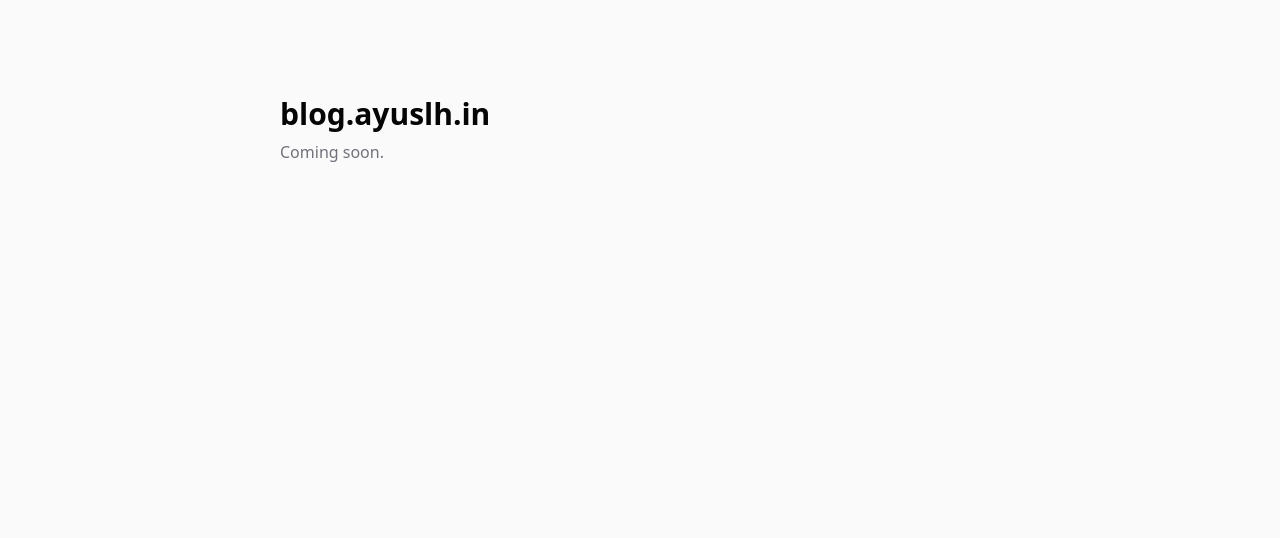
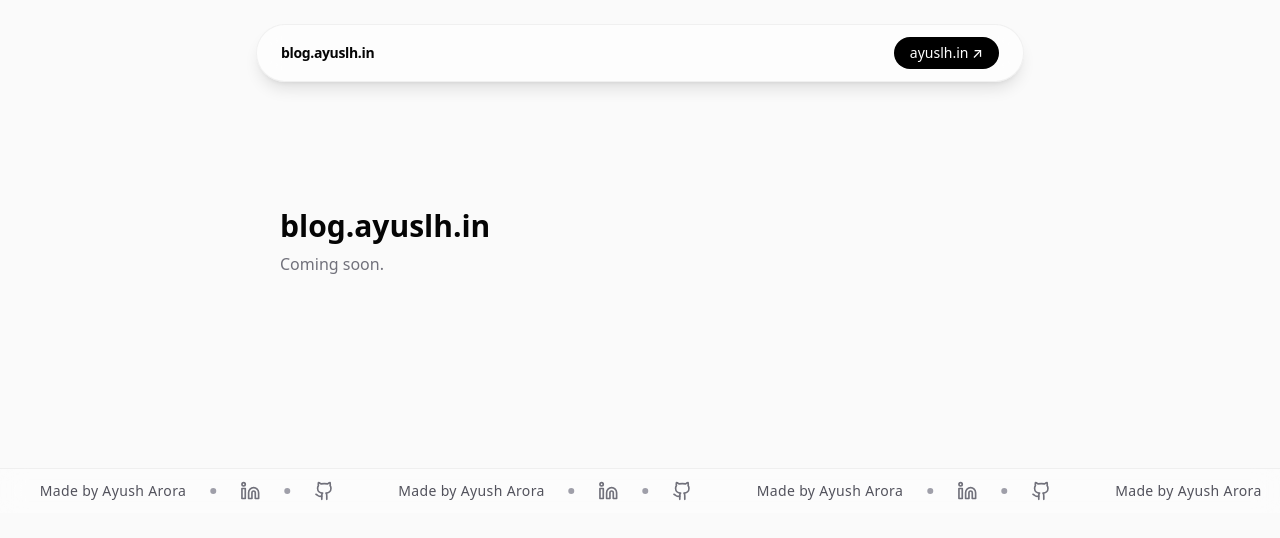
Before and after one commit to ayuslharora/blog-ayuslh, a Next.js app: page / in a window 1280 px wide. Shown: the top 538 px of the page. Built offline with nearby package versions, Linux system fonts and the light colour scheme.

Commit message:
feat: add shared branding (NavBar, Footer) and site-wide JSON-LD

```diff
--- a/src/app/layout.tsx
+++ b/src/app/layout.tsx
@@ -1,5 +1,8 @@
 import type { Metadata } from 'next';
 import './globals.css';
+import NavBar from '../components/NavBar';
+import Footer from '../components/Footer';
+import { serializeJsonLd, buildWebsiteJsonLd } from '../lib/jsonLd';
 
 export const metadata: Metadata = {
   title: {
@@ -14,8 +17,16 @@ export const metadata: Metadata = {
 export default function RootLayout({ children }: { children: React.ReactNode }) {
   return (
     <html lang="en-IN">
+      <head>
+        <script
+          type="application/ld+json"
+          dangerouslySetInnerHTML={{ __html: serializeJsonLd(buildWebsiteJsonLd()) }}
+        />
+      </head>
       <body className="min-h-full flex flex-col antialiased">
-        <main className="w-full relative z-10">{children}</main>
+        <NavBar />
+        <main className="w-full relative z-10 pt-28">{children}</main>
+        <Footer />
       </body>
     </html>
   );
--- /dev/null
+++ b/src/components/Footer.tsx
@@ -0,0 +1,48 @@
+import { Github, Linkedin } from './icons/SocialIcons';
+
+export default function Footer() {
+  const items = new Array(6).fill(null);
+
+  return (
+    <footer className="w-full relative overflow-hidden py-3 border-t border-black/5 bg-white/40 backdrop-blur-md text-sm mt-24">
+      <p className="sr-only">
+        Made by Ayush Arora.{' '}
+        <a href="https://www.linkedin.com/in/ayuslh/" rel="noreferrer">LinkedIn</a>{' '}
+        <a href="https://github.com/ayuslharora" rel="noreferrer">GitHub</a>{' '}
+        <a href="https://ayuslh.in" rel="noreferrer">Portfolio</a>
+      </p>
+
+      <div aria-hidden="true" className="flex w-[200%] animate-marquee">
+        {items.map((_, i) => (
+          <div key={i} className="flex flex-none items-center justify-center gap-6 px-8 whitespace-nowrap">
+            <span className="font-medium tracking-wide text-zinc-600">
+              Made by Ayush Arora
+            </span>
+            <span className="w-1.5 h-1.5 rounded-full bg-zinc-400" />
+            <a
+              href="https://www.linkedin.com/in/ayuslh/"
+              target="_blank"
+              rel="noreferrer"
+              aria-label="LinkedIn"
+              tabIndex={-1}
+              className="text-zinc-500 hover:text-black transition-colors"
+            >
+              <Linkedin className="w-5 h-5" />
+            </a>
+            <span className="w-1.5 h-1.5 rounded-full bg-zinc-400" />
+            <a
+              href="https://github.com/ayuslharora"
+              target="_blank"
+              rel="noreferrer"
+              aria-label="GitHub"
+              tabIndex={-1}
+              className="text-zinc-500 hover:text-black transition-colors"
+            >
+              <Github className="w-5 h-5" />
+            </a>
+          </div>
+        ))}
+      </div>
+    </footer>
+  );
+}
--- /dev/null
+++ b/src/components/NavBar.tsx
@@ -0,0 +1,19 @@
+import Link from 'next/link';
+
+export default function NavBar() {
+  return (
+    <header className="fixed inset-x-0 top-6 z-50 flex justify-center px-4 md:px-0">
+      <div className="flex items-center justify-between w-full max-w-3xl rounded-full bg-white/60 backdrop-blur-md border border-black/5 px-6 py-3 shadow-lg">
+        <Link href="/" className="font-bold text-sm tracking-tight hover:text-amber-500 transition-colors">
+          blog.ayuslh.in
+        </Link>
+        <a
+          href="https://ayuslh.in"
+          className="px-4 py-1.5 rounded-full text-sm font-medium bg-black text-white hover:bg-black/80 transition-colors"
+        >
+          ayuslh.in ↗
+        </a>
+      </div>
+    </header>
+  );
+}
--- /dev/null
+++ b/src/components/icons/SocialIcons.tsx
@@ -0,0 +1,44 @@
+import React from 'react';
+
+interface IconProps extends React.SVGProps<SVGSVGElement> {
+  className?: string;
+}
+
+export const Github = ({ className, ...props }: IconProps) => (
+  <svg
+    xmlns="http://www.w3.org/2000/svg"
+    width="24"
+    height="24"
+    viewBox="0 0 24 24"
+    fill="none"
+    stroke="currentColor"
+    strokeWidth="2"
+    strokeLinecap="round"
+    strokeLinejoin="round"
+    className={className}
+    {...props}
+  >
+    <path d="M15 22v-4a4.8 4.8 0 0 0-1-3.5c3 0 6-2 6-5.5.08-1.25-.27-2.48-1-3.5.28-1.15.28-2.35 0-3.5 0 0-1 0-3 1.5-2.64-.5-5.36-.5-8 0C6 2 5 2 5 2c-.3 1.15-.3 2.35 0 3.5A5.403 5.403 0 0 0 4 9c0 3.5 3 5.5 6 5.5-.39.49-.68 1.05-.85 1.65-.17.6-.22 1.23-.15 1.85v4" />
+    <path d="M9 18c-4.51 2-5-2-7-2" />
+  </svg>
+);
+
+export const Linkedin = ({ className, ...props }: IconProps) => (
+  <svg
+    xmlns="http://www.w3.org/2000/svg"
+    width="24"
+    height="24"
+    viewBox="0 0 24 24"
+    fill="none"
+    stroke="currentColor"
+    strokeWidth="2"
+    strokeLinecap="round"
+    strokeLinejoin="round"
+    className={className}
+    {...props}
+  >
+    <path d="M16 8a6 6 0 0 1 6 6v7h-4v-7a2 2 0 0 0-2-2 2 2 0 0 0-2 2v7h-4v-7a6 6 0 0 1 6-6z" />
+    <rect width="4" height="12" x="2" y="9" />
+    <circle cx="4" cy="4" r="2" />
+  </svg>
+);
```
